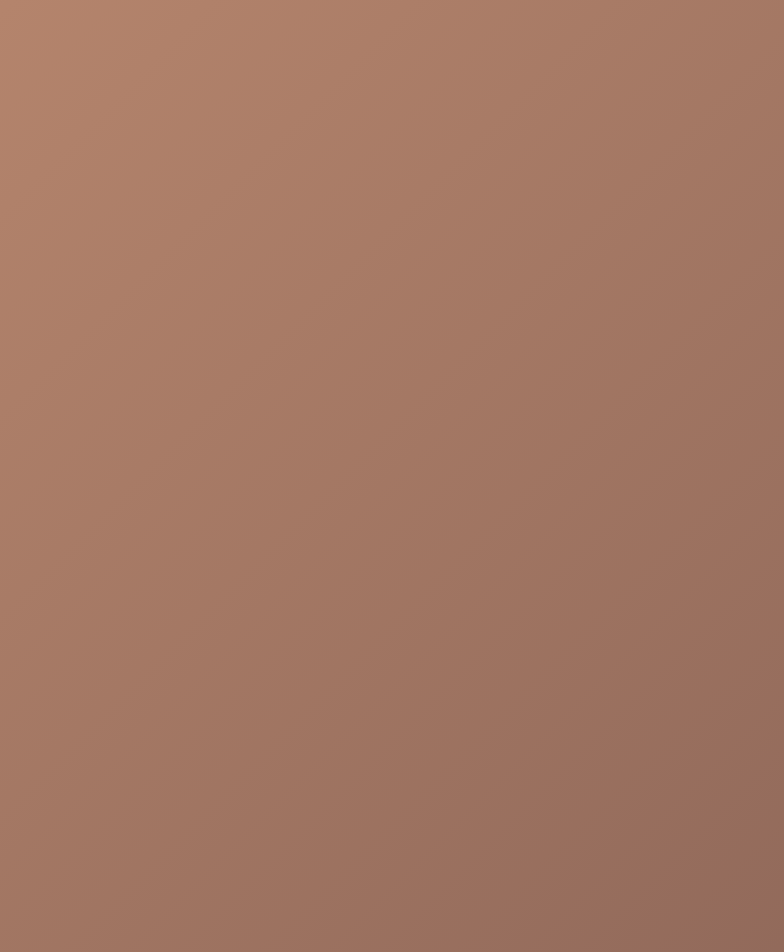
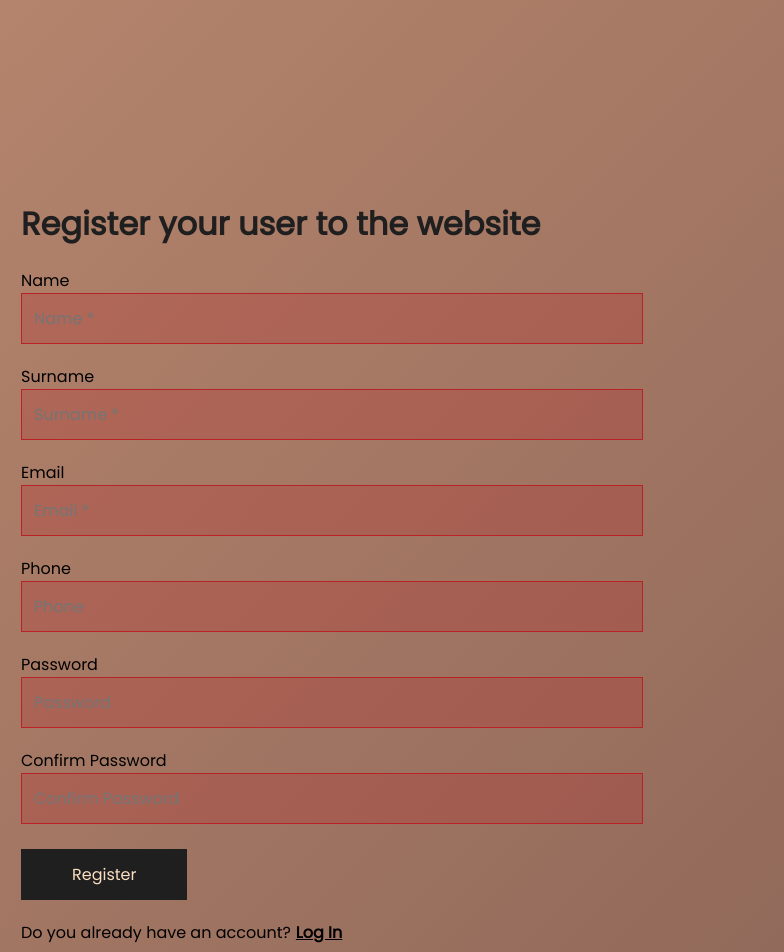
Before and after one commit to MarcPuerto/Exercices, a plain HTML site: page index.html in a window 1280 px wide. Shown: the top 952 px of the page, 496-1280 px from the left. Drawn offline with Linux system fonts and the light colour scheme.

Commit message:
form created

```diff
--- a/index.html
+++ b/index.html
@@ -18,16 +18,63 @@
                 <h1 class="animate-charcter">SIGN UP</h1>
                 <h3>Welcome to the Library of Alexandria</h3>
             </div>
+
             <div class="instagram-pic">
                 <img class="icon" src="insta.png" alt="Girl in a jacket" />
             </div>
 
         </div>
+
         <div class="form-container">
             <div class="phrases-box">
-                <h2 id="change-text"></h2>
+                <h2 id="change-text" class="show"></h2>
             </div>
 
+            <div class="register-box">
+                <h1 class="register-title">Register your user to the website</h1>
+                <form id="register-form" class="register-from">
+                    <div class="first-name-box" >
+                        <label for="name">Name</label>
+                        <input id="name" placeholder="Name *" name="name" type="text" value="" pattern="^[^0-9]+$" size="40" maxlength="80" required>
+                    </div>
+
+                    <div class="second-name-box">
+                        <label for="second-name">Surname</label>
+                        <input id="second-name" placeholder="Surname *" name="second-name" type="text" value="" size="40" maxlength="80" required>
+                      </div>
+
+                      <div class="email-box">
+                        <label for="email">Email</label>
+                        <input id="email" placeholder="Email *" name="email" type="email" value="" size="40" maxlength="100" aria-describedby="email-notes" required>
+                      </div>
+
+                      <div class="phone-box">
+                        <label for="phone">Phone</label>
+                        <input id="phone" placeholder="Phone" name="phone" type="phone" value="" size="40" maxlength="200" required>
+                      </div>
+
+                      <div class="password-box">
+                        <label for="password">Password</label>
+                        <input id="password" placeholder="Password" name="password" type="password" value="" size="40" maxlength="20" required>
+                      </div>
+
+                      <div class="re-password-box">
+                        <label for="re-password">Confirm Password</label>
+                        <input id="re-password" placeholder="Confirm Password" name="re-password" type="password" value="" size="40" maxlength="20" required>
+                      </div>
+
+                      <div class="submit-button">
+                        <input name="submit" type="submit" id="submit" class="submit" value="Register">
+                      </div>
+                </form>
+
+                <div class="account-help-box">
+                    <p>Do you already have an account? </p>
+                    <a href="https://pointerpointer.com/">
+                        Log In
+                    </a>
+                </div>
+            </div>
         </div>
     </div>
     <script src="script.js"></script>
--- a/style.css
+++ b/style.css
@@ -62,21 +62,11 @@ body {
     background-size: 1100px;
 }
 
-.noise-image {
-   /*position: absolute;
-    left: 0%;
-    top: 0%;
-    right: 0%;
-    bottom: 0%;
-    background-image: url("https://stackdiary.com/wp-content/uploads/2022/10/noise_img.png");
-    background-position: 0px 0px;
-    background-size: auto;
-    opacity: 0.5;*/
-  }
 
 .form-container{
     width: 60vw;
     padding: 25px;
+    display: inline-block;
 }
 
 .logo-text{
@@ -125,16 +115,84 @@ body {
     width: 35px;
 }
 
+.phrases-box
+{
+    min-height: 150px;
+    margin-top: 25px;
+}
+
 #change-text {
-    opacity: 0; /* Start with the text hidden */
+    display: none; /* Start with the text hidden */
     transition: opacity 0.5s ease-in-out; /* Add a transition for opacity changes */
   }
 
   #change-text.show {
-    opacity: 1; /* Show the text when the "show" class is added */
+    display: flex; /* Show the text when the "show" class is added */
   }
 
-h2, h4{
+.register-box{
+    gap: 20px;
+    display: flex;
+    flex-direction: column;
+}
+
+#register-form>div[class$="-box"]
+{
+    display: inline-grid;
+    margin-bottom: 20px;
+    margin-right: 20px;
+}
+
+input{
+    background-color: transparent;
+    border: 1px solid #d8d8d8;
+    padding: 12px;
+    font-size: 16px;
+    font-size: 1rem;
+}
+
+input:invalid{
+    border: 1px solid #b92326;
+    background-color: rgba(185, 35, 38, 0.25);
+}
+
+input:valid{
+    border: var(--green);
+    background-color: rgba(136, 239, 81, 0.525);
+}
+
+
+input[type="submit"] {
+    background-color: var(--dark-font);
+    border: 1px solid var(--dark-font);
+    color: var(--main4);
+    padding: 12px 50px;
+    font-size: 16px;
+    font-size: 1rem;
+    margin-top: 5px;
+    display: block;
+    cursor: pointer;
+}
+
+input[type="submit"]:hover {
+    border: 1px solid var(--main4);
+}
+
+.account-help-box{
+    flex-direction: row;
+    display: flex;
+}
+a{
+    font-weight: bold;
+    margin-left: 5px;
+}
+
+a:hover{
+    cursor: pointer;
+    color: white;
+}
+
+h1,h2, h4{
     color: var(--dark-font);
 }
 
```
